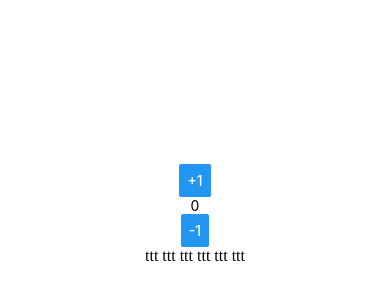
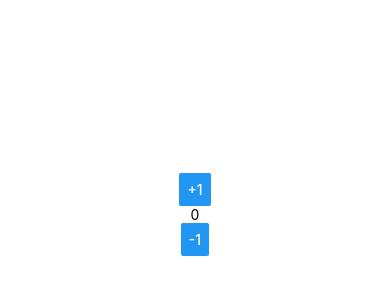
Before and after one commit to yuktnk/my-first-react-native-app, a React Native app: screen / in a window 390 px wide. Shown: the part 208-508 px from the top of the page. Built offline with nearby package versions, Linux system fonts and the light colour scheme.

Commit message:
PC移行につきSSH接続チェック

```diff
--- a/App.js
+++ b/App.js
@@ -9,7 +9,6 @@ export default function App() {
       <Button title="+1" onPress={() => setCount(count + 1)} />
       <Text>{count}</Text>
       <Button title="-1" onPress={() => setCount(count - 1)} />
-      ttt ttt ttt ttt ttt ttt
     </View>
   );
 }
```
